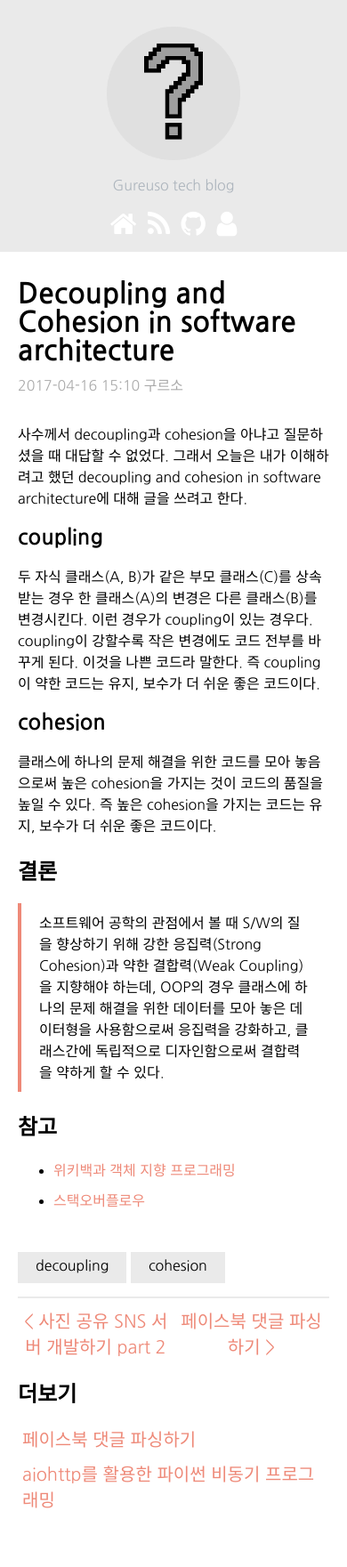
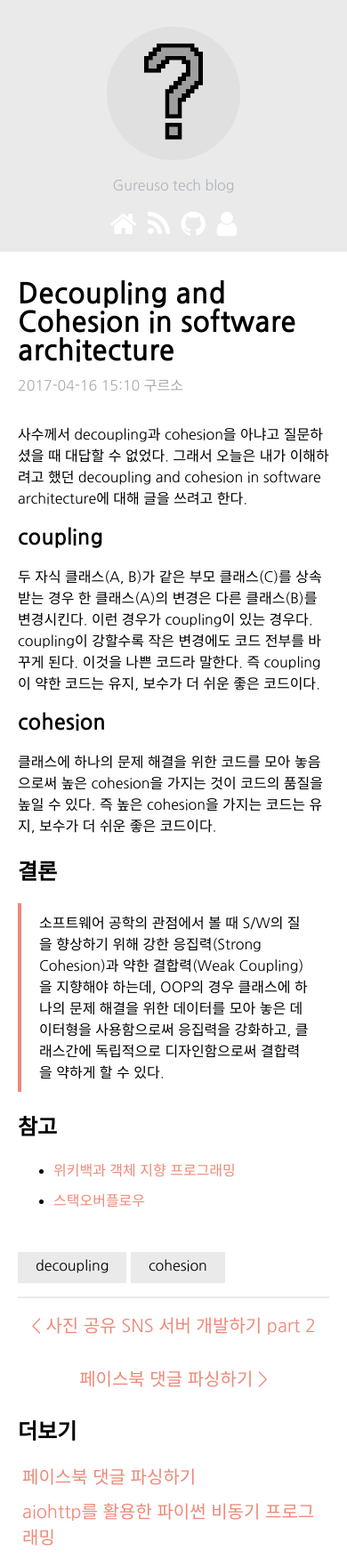
Before and after one commit to gureuso/gureuso.github.io, a Jekyll site: the page built from _posts/2017-04-16-decoupling-and-cohesion-in-software-architecture.md, in a window 390 px wide. Shown: the whole page at 89% size. Built offline with Jekyll 4.4.1, drawn with Linux system fonts in a browser that asks for light colours; nearby versions of some CDN libraries; comment, search, counter and statistics services are not loaded; before the commit the page ends 1719 px from its top, so only the background shows below that.

Commit message:
Upgrade post paginator
Fix paginator

Fix

```diff
--- a/_includes/category_posts.html
+++ b/_includes/category_posts.html
@@ -1,44 +1,44 @@
 {% if page.categories.first == "programming" %}
   {% if site.categories.programming.size > 1 %}
-    <h2 id="main-post-category-posts-title">더보기</h2>
+    <h2 id="category-posts-title">더보기</h2>
   {% endif %}
   {% for category_post in site.categories.programming limit:5 %}
     {% if category_post.url != page.url %}
-      <div class="main-post-category-posts">
-        <a href="{{ category_post.url }}" class="link">{{ category_post.title }}</a>
+      <div class="category-posts">
+        <a href="{{ category_post.url }}">{{ category_post.title }}</a>
       </div>
     {% endif %}
   {% endfor %}
 
 {% elsif page.categories.first == "server" %}
   {% if site.categories.server.size > 1 %}
-    <h2 id="main-post-category-posts-title">더보기</h2>
+    <h2 id="category-posts-title">더보기</h2>
   {% endif %}
   {% for category_post in site.categories.server limit:5 %}
     {% if category_post.url != page.url %}
-      <div class="main-post-category-posts">
-        <a href="{{ category_post.url }}" class="link">{{ category_post.title }}</a>
+      <div class="category-posts">
+        <a href="{{ category_post.url }}">{{ category_post.title }}</a>
        </div>
     {% endif %}
   {% endfor %}
 
 {% elsif page.categories.first == "database" %}
   {% if site.categories.database.size > 1 %}
-    <h2 id="main-post-category-posts-title">더보기</h2>
+    <h2 id="category-posts-title">더보기</h2>
   {% endif %}
   {% for category_post in site.categories.database limit:5 %}
     {% if category_post.url != page.url %}
-      <div class="main-post-category-posts">
-        <a href="{{ category_post.url }}" class="link">{{ category_post.title }}</a>
+      <div class="category-posts">
+        <a href="{{ category_post.url }}">{{ category_post.title }}</a>
        </div>
     {% endif %}
   {% endfor %}
 {% else %}
-  <h2 id="main-post-category-posts-title">더보기</h2>
+  <h2 id="category-posts-title">더보기</h2>
   {% for related_post in site.related_posts limit:5 %}
     {% if related_post.url != page.url %}
-      <div class="main-post-category-posts">
-        <a href="{{ related_post.url }}" class="link">{{ related_post.title }}</a>
+      <div class="category-posts">
+        <a href="{{ related_post.url }}">{{ related_post.title }}</a>
        </div>
     {% endif %}
   {% endfor %}
--- a/_includes/head.html
+++ b/_includes/head.html
@@ -9,3 +9,8 @@
 <link rel="stylesheet" href="//cdnjs.cloudflare.com/ajax/libs/highlight.js/9.13.1/styles/androidstudio.min.css">
 <script src="//cdnjs.cloudflare.com/ajax/libs/highlight.js/9.13.1/highlight.min.js"></script>
 <script>hljs.initHighlightingOnLoad();</script>
+<script>
+  function goToURL(url) {
+    location.href = url;
+  }
+</script>
--- a/_includes/links.html
+++ b/_includes/links.html
@@ -1,8 +1,12 @@
-<div class="main-post-links">
+<div class="main-links">
   {% if page.previous.url %}
-  <a href="{{ page.previous.url }}" class="main-post-links-prev link">&lt {{ page.previous.title }}</a>
+  <div class="main-links-prev" id="main-post-pagination-prev" onclick="goToURL('{{ page.previous.url }}')">
+    <a href="{{ page.previous.url }}">&lt {{ page.previous.title }}</a>
+  </div>
   {% endif %}
   {% if page.next.url %}
-  <a href="{{ page.next.url }}" class="main-post-links-next link">{{ page.next.title }} &gt</a>
+  <div class="main-links-next" id="main-post-pagination-next" onclick="goToURL('{{ page.next.url }}')">
+    <a href="{{ page.next.url }}">{{ page.next.title }} &gt</a>
+  </div>
   {% endif %}
 </div>
--- a/assets/css/style.css
+++ b/assets/css/style.css
@@ -33,10 +33,6 @@
 
 a:hover {
   border-bottom: 1px solid;
-}
-
-.link:hover {
-  font-weight: bold;
 }
 
 #container {
@@ -150,31 +146,41 @@
   margin-top: 5px;
 }
 
-.main-post-links {
+.main-links {
+  display: table;
   padding: 0;
   width: 100%;
-  display: table;
 }
 
-.main-post-links-prev, .main-post-links-next {
+.main-links-prev, .main-links-next {
   display: table-cell;
   width: 50%;
-  height: 60px;
   font-size: 20px;
+  text-align: center;
+  padding: 15px 5px;
   vertical-align: middle;
-  text-align: center;
-  padding: 10px 5px;
+  border-bottom: 1px solid white;
 }
 
-#main-post-pagination {
-  padding: 10px 0 0 0;
+.main-links-prev:hover, .main-links-next:hover {
+  border-bottom: 1px solid;
+  color: #ee8978;
+  cursor: pointer;
 }
 
-#main-post-category-posts-title {
+.main-links-prev > a:hover, .main-links-next > a:hover {
+  border-bottom: none;
+}
+
+#main-pagination {
+  padding-top: 10px;
+}
+
+#category-posts-title {
   margin-top: 10px;
 }
 
-.main-post-category-posts {
+.category-posts {
   font-size: 20px;
   margin: 10px 5px;
 }
@@ -201,8 +207,8 @@
     font-size: 24px;
   }
 
-  #main-post-prev, #main-post-next {
-    display: inline-block;
+  #main-post-pagination-prev, #main-post-pagination-next {
+    display: table-caption;
     width: 100%;
   }
 }
```
Also changed, not shown: _includes/paginator.html (+7 -3 lines).
